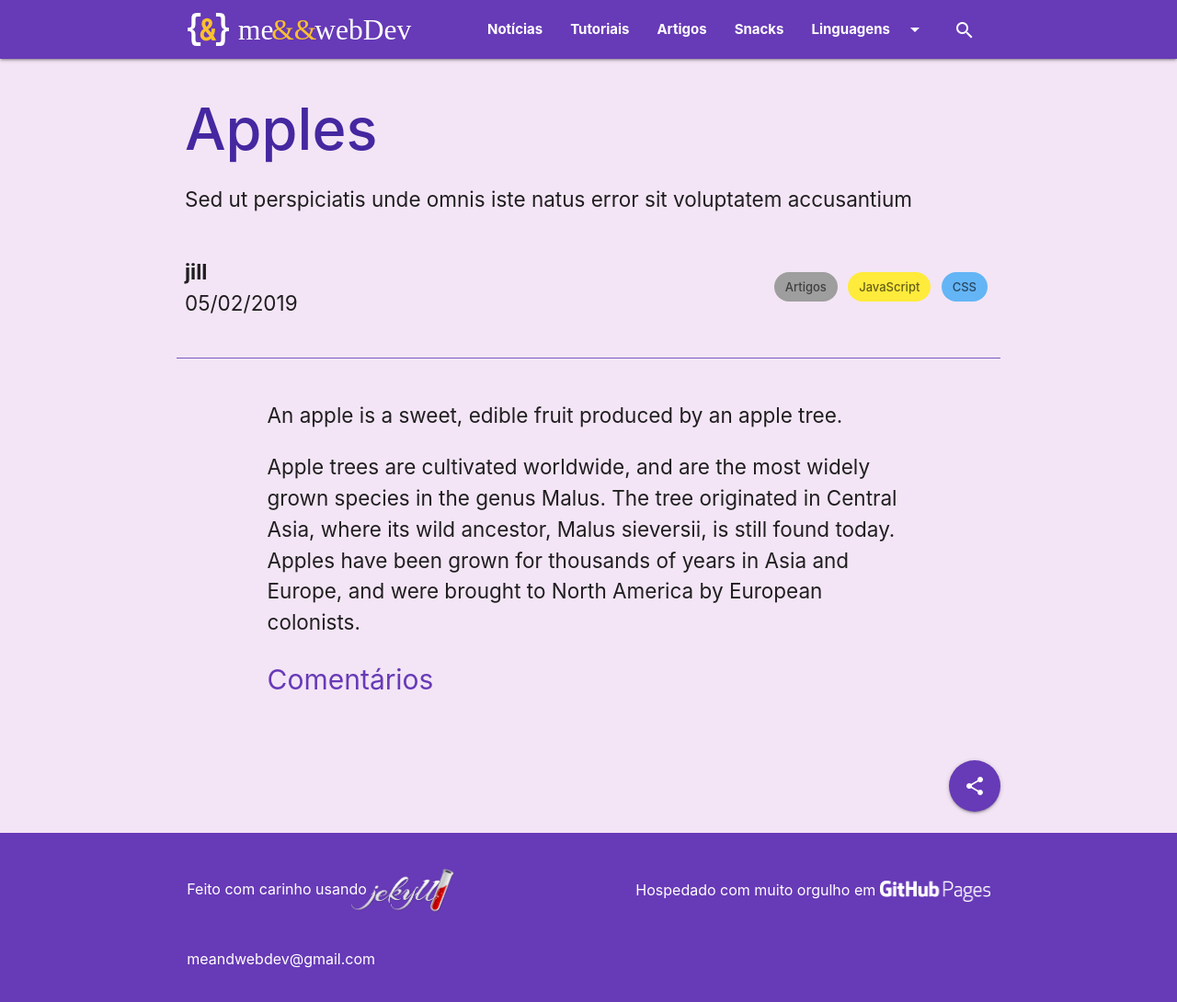
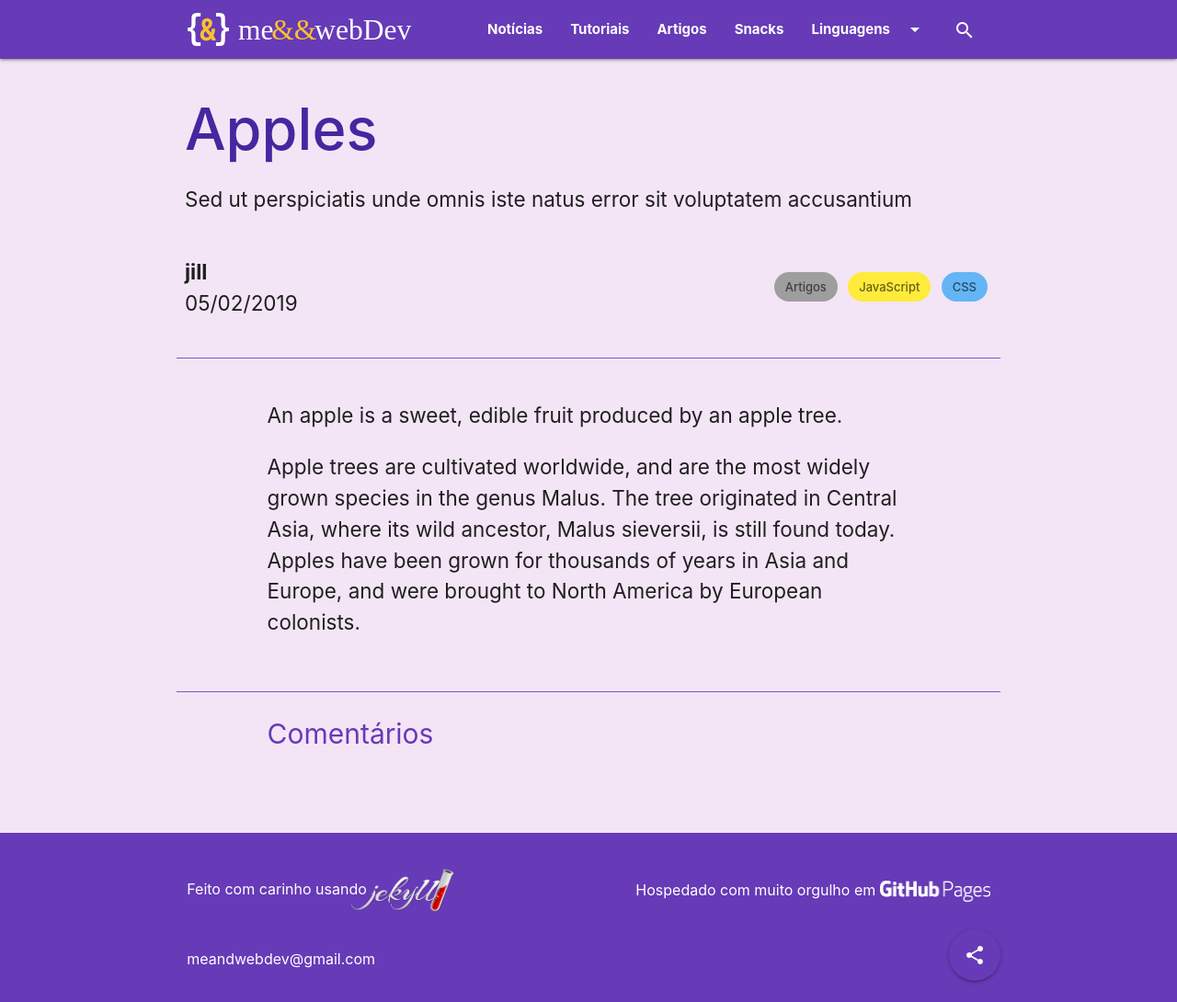
Before and after one commit to me-and-webDev/me-and-webDev.github.io, a Jekyll site: the page built from _posts/2019-02-05-apples.md, in a window 1280 px wide and 1090 px high. Shown: the whole window at 92% size. Built offline with Jekyll 4.4.1, drawn with Linux system fonts in a browser that asks for light colours; nearby versions of some CDN libraries; some web fonts are replaced; library files that are not in the unit come from our copies; comment, search, counter and statistics services are not loaded.

Commit message:
Changes on tag numbers, added share on Telegram, border bottom on post article

```diff
--- a/_includes/feed-post-mobile.html
+++ b/_includes/feed-post-mobile.html
@@ -13,11 +13,11 @@
     </div>
     <div class="card-action">
       {% if post.tags[0] != page.pagination.tags %}
-        {% for tag in post.tags limit:1 %}
+        {% for tag in post.tags limit:2 %}
           {% include tag.html %}
         {% endfor %}
       {% else %}
-        {% for tag in post.tags offset:2 limit:1 %}
+        {% for tag in post.tags offset:2 limit:2 %}
           {% include tag.html %}
         {% endfor %}
       {% endif %}
--- a/_includes/share.html
+++ b/_includes/share.html
@@ -44,10 +44,10 @@
       </a>
     </li>
     <li>
-      <a href="//pinterest.com/pin/create/link/?url=url=https://me-and-webdev.github.io{{ page.url }}&media={{ page.image }}&description={{ page.introPhrase }}"
-      class="btn pinterest-share"
+      <a href="https://telegram.me/share/url?url=https://me-and-webdev.github.io{{ page.url }}&text={{ page.title }}"
+      class="btn telegram-share"
       onclick="shareIt(this.href); return false">
-        <i class="fa fa-pinterest"></i>
+        <i class="fa fa-telegram"></i>
       </a>
     </li>
     <li>
--- a/assets/css/style.css
+++ b/assets/css/style.css
@@ -185,7 +185,6 @@
 
 .card-action {
   font-weight: 500;
-  text-align: center;
 }
 
 .card-action .chip {
@@ -226,7 +225,8 @@
 }
 
 .post article {
-  padding: 0 11%;
+  padding: 0 11% 4%;
+  border-bottom: 1px solid #7e57c2;
 }
 
 @media only screen and (max-width: 600px) {
@@ -311,6 +311,10 @@
 
 .pinterest-share {
   background-color: #e61723;
+}
+
+.telegram-share {
+  background-color: #35ace1;
 }
 /* Fim dos ajustes para o compartilhamento */
 
```
